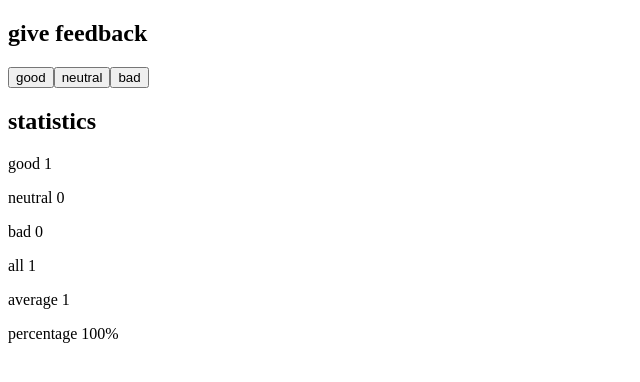
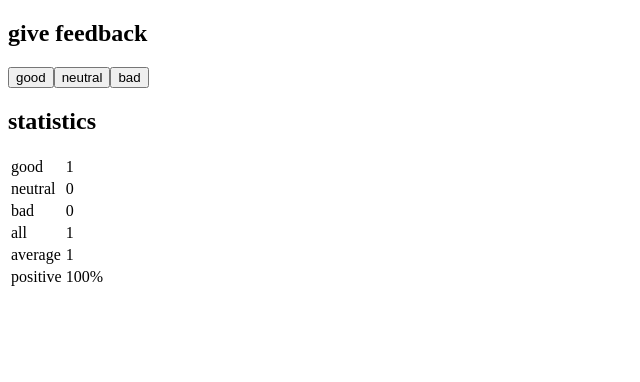
Before and after one commit to mbdelarosa/fullstackopen-submission, a React (Vite) app in the folder part1/unicafe/: page / in a window 1280 px wide. Both pictures are taken after a click on the button "good". Shown: the top 382 px of the page, without its empty margins (0-640 px from the left). Built offline with nearby package versions, Linux system fonts and the light colour scheme.

Commit message:
Updated to display statistics using table, fixed typo on naming

```diff
--- a/part1/unicafe/src/App.jsx
+++ b/part1/unicafe/src/App.jsx
@@ -2,7 +2,10 @@ import { useState } from 'react'
 
 const StatisticLine = ({ text, value }) => {
   return (
-    <p>{text} {value}</p>
+    <tr>
+      <td>{text}</td>
+      <td>{value}</td>
+    </tr>
   )
 }
 
@@ -10,7 +13,7 @@ const Statistics = ({ good, neutral, bad }) => {
   // compute for more statistics
   const total = good + neutral + bad
   const average = (good*1 + neutral*0 + bad*-1) / total
-  const percentage = (good / total) * 100
+  const positive = (good / total) * 100
 
   if (total == 0) {
     return (
@@ -24,12 +27,17 @@ const Statistics = ({ good, neutral, bad }) => {
   return (
     <div>
       <h2>statistics</h2>
-      <StatisticLine text="good" value={good} />
-      <StatisticLine text="neutral" value={neutral} />
-      <StatisticLine text="bad" value={bad} />
-      <StatisticLine text="all" value={total} />
-      <StatisticLine text="average" value={average} />
-      <StatisticLine text="percentage" value={percentage + "%"} />
+
+      <table>
+        <tbody>
+          <StatisticLine text="good" value={good} />
+          <StatisticLine text="neutral" value={neutral} />
+          <StatisticLine text="bad" value={bad} />
+          <StatisticLine text="all" value={total} />
+          <StatisticLine text="average" value={average} />
+          <StatisticLine text="positive" value={positive + "%"} />
+        </tbody>
+      </table>
     </div>
   )
 }
```
